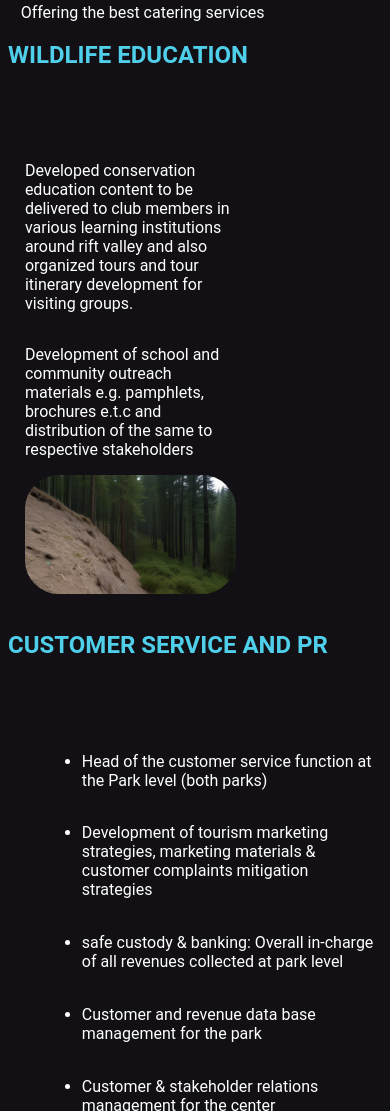
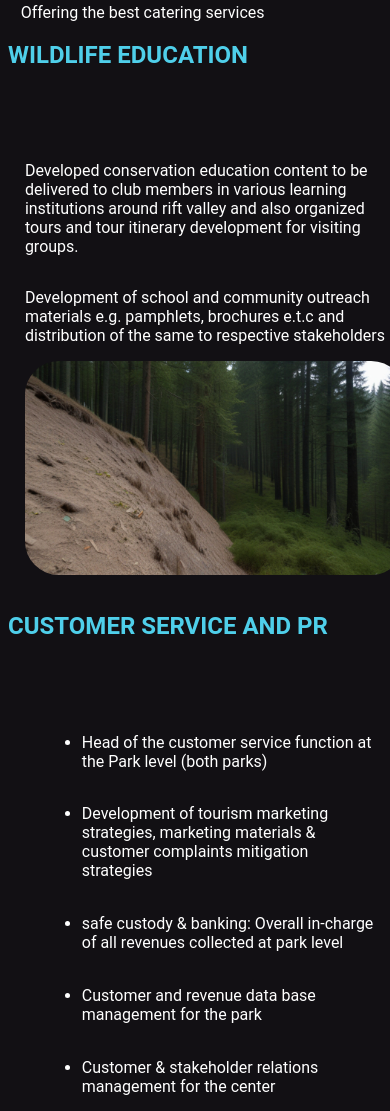
Before and after one commit to Sevich-Kah/sheprine1, a plain HTML site: page tryarea.html in a window 390 px wide. Shown: the part 2659-3770 px from the top of the page. Drawn offline with nearby package versions, Linux system fonts and the light colour scheme.

Commit message:
Update styles.css

```diff
--- a/styles.css
+++ b/styles.css
@@ -424,11 +424,11 @@ li {
         max-height: 30vh;
 	max-width: 40vh;
     }
-     .service2 {
-        max-width: 25vh;
+     .service2 p{
+        max-width: 45vh;
     }
     .service2 img {
-        max-width: 25vh;
-        max-height: 45vh;
+        max-width: 45vh;
+        max-height: 50vh;
     }
 }
```
